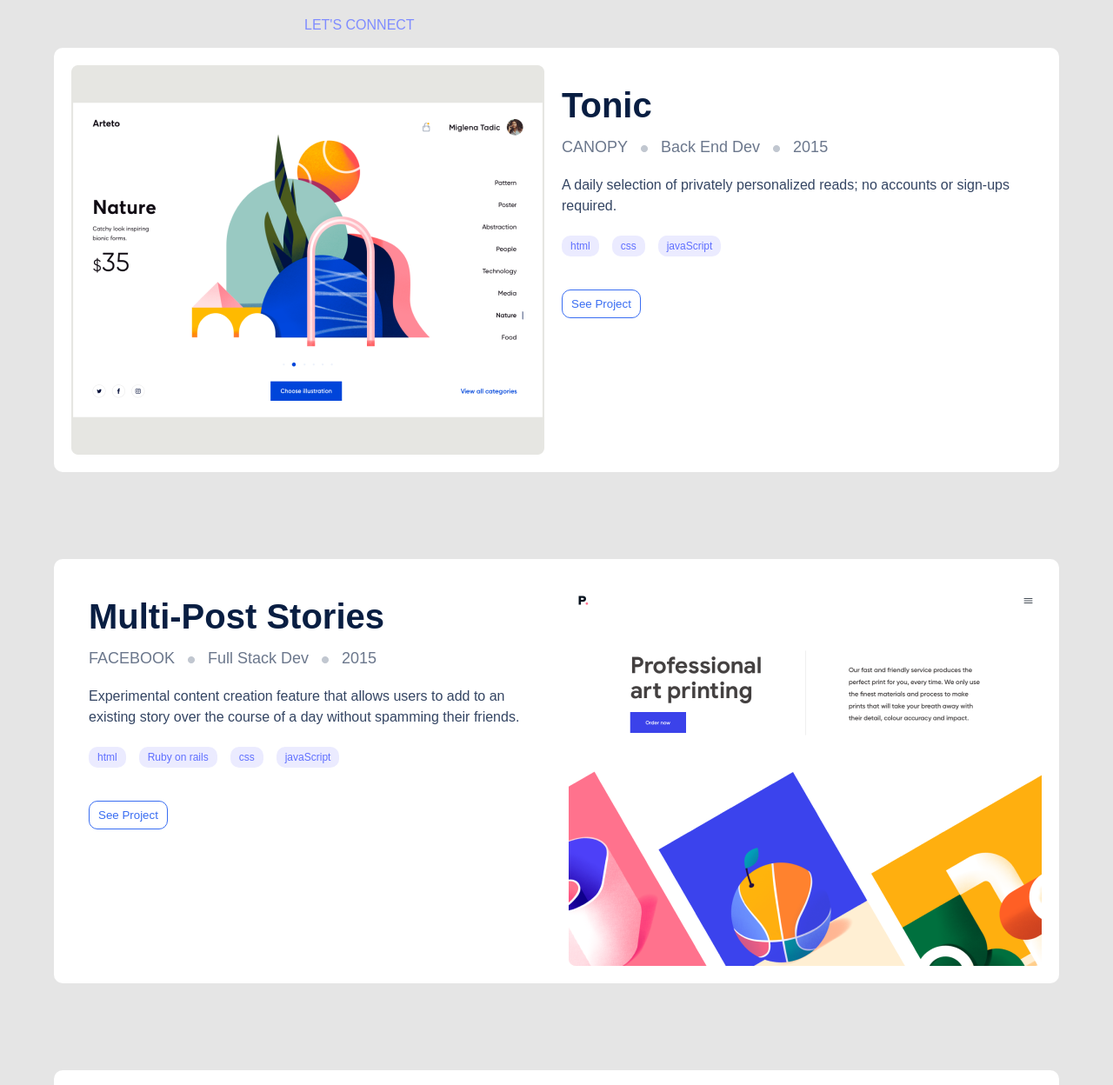
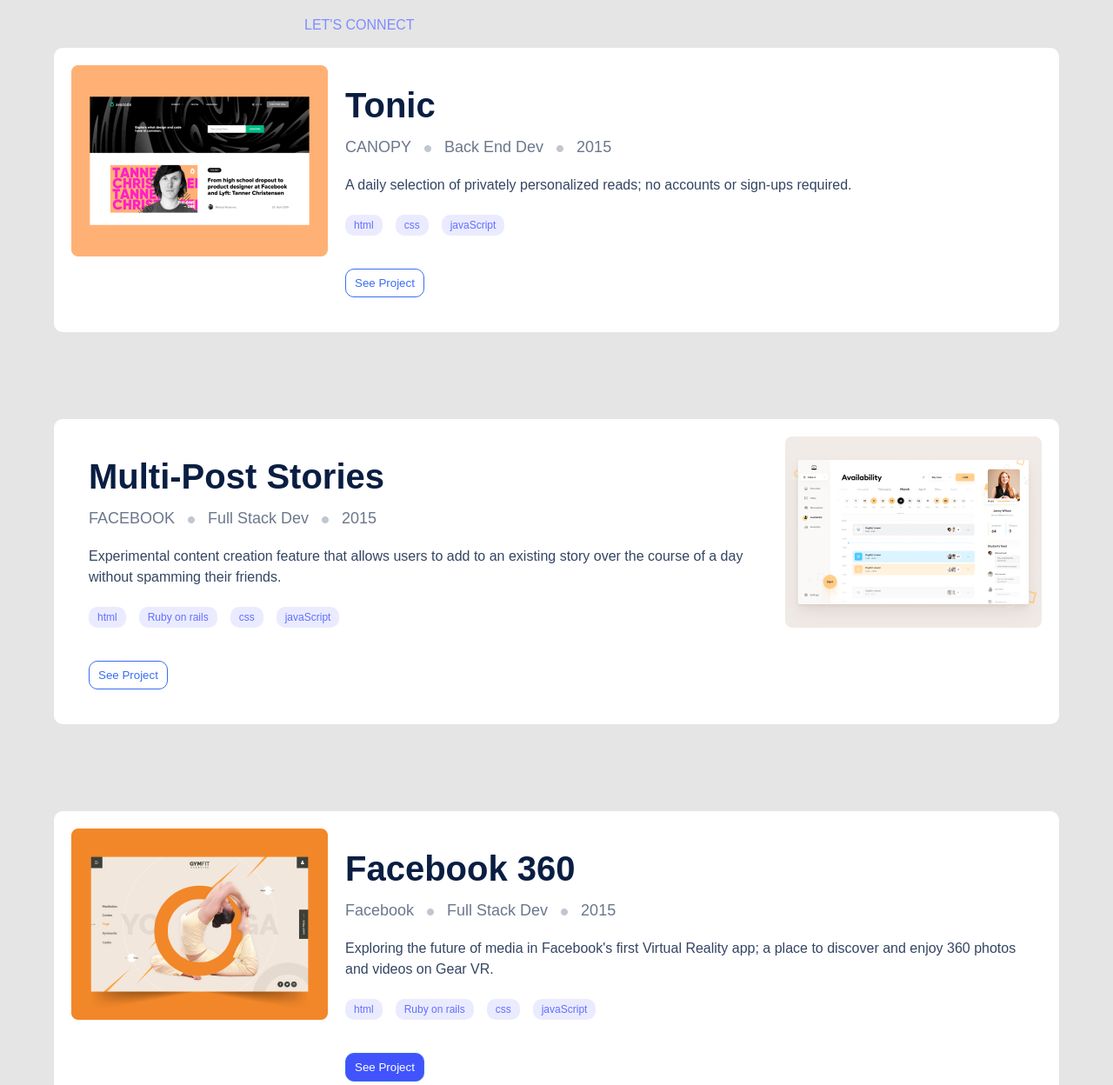
Before and after one commit to schoolsofafrika/Portfolio-Mobile-setup-and-first, a website: page index.html in a window 1280 px wide. Shown: the part 845-2093 px from the top of the page at 87% size. Drawn offline with Linux system fonts and the light colour scheme.

Commit message:
Modified html, css and update README file

```diff
--- a/index.html
+++ b/index.html
@@ -42,7 +42,7 @@
           <div class="case">
             <div class="first-section-background">
               <div class="image">
-                <img src="image/Snapshoot Portfolio.png" alt="The Tonic image">
+                <img src="image/Snapshoot-Portfolio.png" alt="The Tonic image">
               </div>
               <div class="content">
                 <h2>Tonic</h2>
@@ -70,7 +70,7 @@
           <div class="case">
             <div class="second-section-background">
               <div class="image">
-                <img src="image/Snapshoot Portfolio1.png" alt="The Multi-Post Stories image">
+                <img src="image/SnapshootPortfolio(1).png" alt="The Multi-Post Stories image">
               </div>
               <div class="content">
                 <h2>Multi-Post Stories</h2>
@@ -99,7 +99,7 @@
           <div class="case">
             <div class="first-section-background">
               <div class="image">
-                <img src="image/Snapshoot Portfoliok.png" alt="The Facebook 360 image">
+                <img src="image/SnapshootPortfolio(2).png" alt="The Facebook 360 image">
               </div>
               <div class="content">
                 <h2>Facebook 360</h2>
@@ -128,7 +128,7 @@
           <div class="case">
             <div class="second-section-background">
               <div class="image">
-                <img src="image/Snapshoot Portfolioet.png" alt="The Uber Navigation image">
+                <img src="image/SnapshootPortfolio(3).png" alt="The Uber Navigation image">
               </div>
               <div class="content">
                 <h2>Uber Navigation</h2>
--- a/style.css
+++ b/style.css
@@ -16,7 +16,7 @@
   width: 100%;
   height: 100vh;
   padding: 0 200px;
-  border-radius: 0 0 0 150px;
+  border-radius: 0 0 0 100px;
   background-color: #fff;
 }
 
```
Also changed, not shown: README.md.
